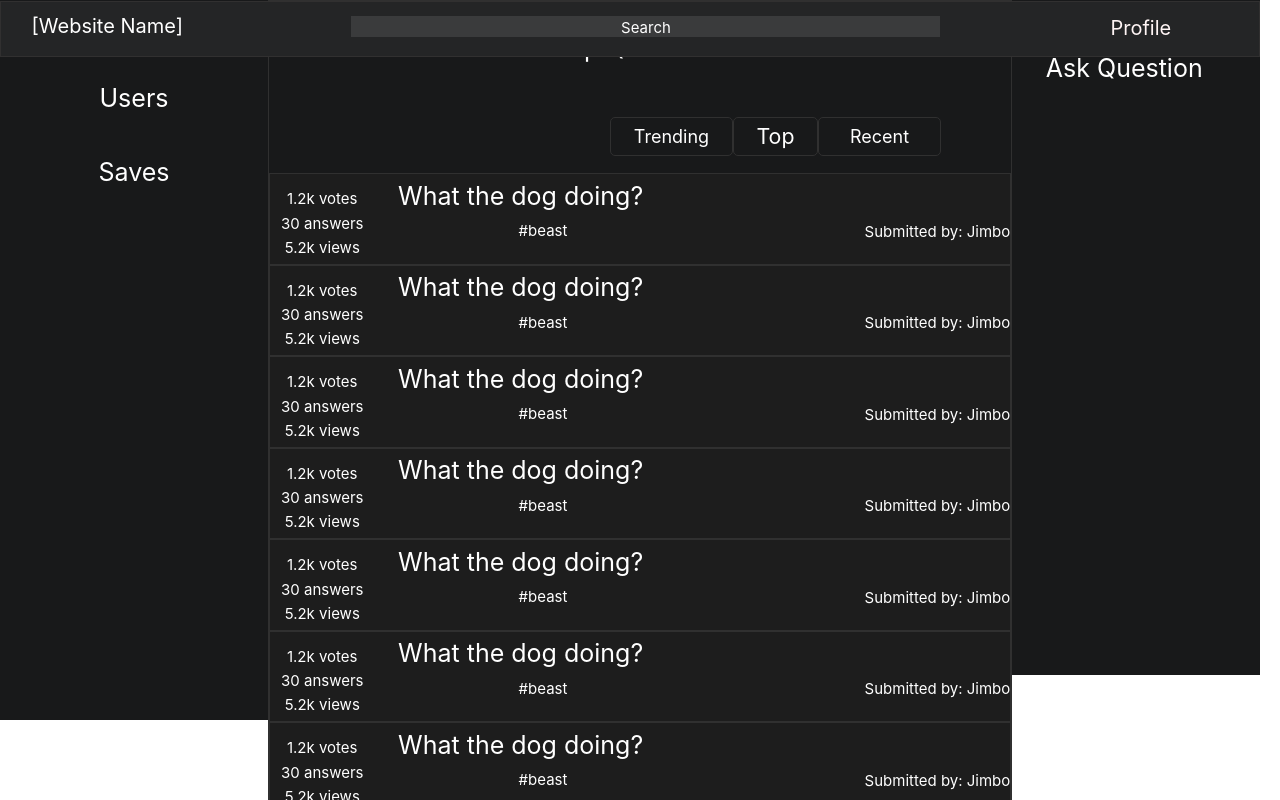
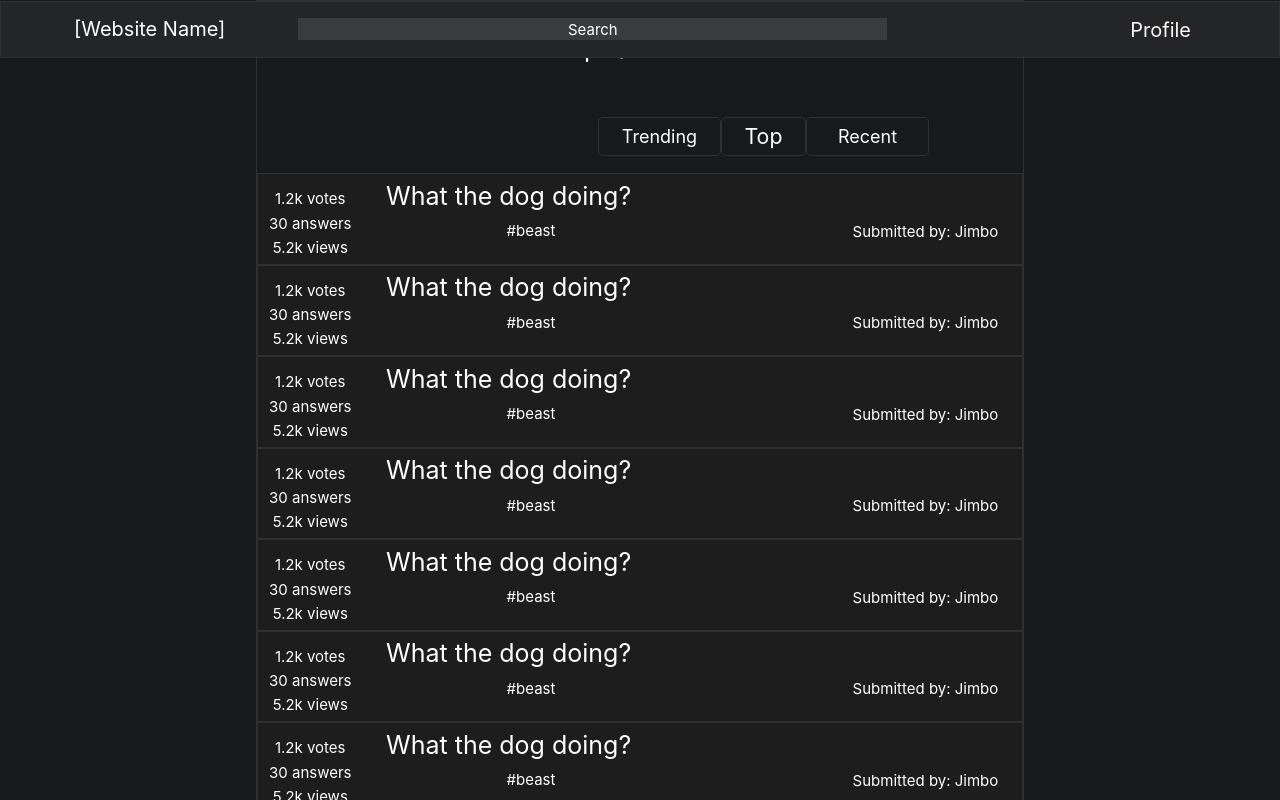
Before and after one commit to Scrappyz/QA-Sharing-Platform, a React (Create React App) app: page / in a window 1280 px wide. Built offline with nearby package versions, Linux system fonts and the light colour scheme.

Commit message:
Doing sidebar

```diff
--- a/src/views/components/Header/Header.css
+++ b/src/views/components/Header/Header.css
@@ -1,19 +1,17 @@
 header {
     box-sizing: border-box;
-    padding: 1.3rem 12.4rem 1.7rem 3.05rem;
-    width: 126rem;
-    height: 5.6rem;
+    width: 100%;
     position: absolute;
     left: 0;
     top: 0.1rem;
     display: flex;
     align-items: center;
+    justify-content: space-evenly;
     border: solid 0.1rem #313030;
     background-color: #242526;
 }
 
 header .website-name {
-    margin: 0rem 16.85rem 0.1rem 0rem;
     text-align: center;
     font-size: 2rem;
     font-weight: 400;
--- a/src/views/components/Header/Header.js
+++ b/src/views/components/Header/Header.js
@@ -7,7 +7,7 @@ function Header() {
 
     return (
         <header>
-            <p className="website-name">[Website Name]</p>
+            <div className="website-name">[Website Name]</div>
             <div className="search-bar">Search</div>
             <button className="profile" onClick={() => navigate("/profile")}>Profile</button>
         </header>
--- a/src/views/components/SidebarLeft/SidebarLeft.css
+++ b/src/views/components/Sidebar/Sidebar.css
@@ -1,8 +1,8 @@
-.sidebar-left-container {
+.sidebar-container {
     box-sizing: border-box;
     padding: 0;
-    width: 26.8rem;
-    height: 90vh;
+    width: 20%;
+    height: 100%;
     row-gap: 2.3rem;
     align-items: center;
     display: flex;
@@ -11,7 +11,7 @@
     flex-shrink: 0;
 }
 
-.sidebar-left-container .home-btn {
+.sidebar-container .home-btn {
     border: none;
     text-align: center;
     padding: 10px 150px;
@@ -25,12 +25,12 @@
     flex-shrink: 0;
 }
 
-.sidebar-left-container .home-btn:hover {
+.sidebar-container .home-btn:hover {
     background-color:#3a3b3c;
     transition: 0.2s;
 }
 
-.sidebar-left-container .users-btn {
+.sidebar-container .users-btn {
     border: none;
     text-align: center;
     padding: 10px 120px;
@@ -44,12 +44,12 @@
     flex-shrink: 0;
 }
 
-.sidebar-left-container .users-btn:hover {
+.sidebar-container .users-btn:hover {
     background-color:#3a3b3c;
     transition: 0.2s;
 }
 
-.sidebar-left-container .saves-btn {
+.sidebar-container .saves-btn {
     border: none;
     text-align: center;
     padding: 10px 120px;
@@ -63,7 +63,7 @@
     flex-shrink: 0;
 }
 
-.sidebar-left-container .saves-btn:hover {
+.sidebar-container .saves-btn:hover {
     background-color:#3a3b3c;
     transition: 0.2s;
 }
--- /dev/null
+++ b/src/views/components/Sidebar/Sidebar.js
@@ -0,0 +1,15 @@
+import React from "react";
+import { useNavigate } from "react-router-dom";
+import "./Sidebar.css";
+
+function Sidebar() {
+    const navigate = useNavigate();
+
+    return (
+        <div className="sidebar-container">
+
+        </div>
+    )
+}
+
+export default Sidebar;
--- a/src/views/components/SidebarLeft/SidebarLeft.js
+++ /dev/null
@@ -1,17 +0,0 @@
-import React from "react";
-import { useNavigate } from "react-router-dom";
-import "./SidebarLeft.css";
-
-function SidebarLeft() {
-    const navigate = useNavigate();
-
-    return (
-        <div className="sidebar-left-container">
-            <button className="home-btn" onClick={() => navigate("/")}>Home</button>
-            <button className="users-btn" onClick={() => navigate("/users")}>Users</button>
-            <button className="saves-btn" onClick={() => navigate("/saves")}>Saves</button>
-        </div>
-    )
-}
-
-export default SidebarLeft;
--- a/src/views/pages/Home/Home.css
+++ b/src/views/pages/Home/Home.css
@@ -34,6 +34,7 @@ body {
 
 .frame .main-container {
   width: 100%;
+  height: 100%;
   left: 0;
   top: 5.6rem;
   display: flex;
@@ -42,8 +43,7 @@ body {
 
 .frame .main-container .content-container {
   box-sizing: border-box;
-  padding-bottom: 4.5rem;
-  width: 74.4rem;
+  width: 60%;
   height: 100%;
   align-items: center;
   display: flex;
@@ -146,7 +146,7 @@ body {
 
 .frame .main-container .content-container .questions-container {
   width: 100%;
-  height: 90vh;
+  height: 100%;
   overflow: scroll;
   align-items: center;
   display: flex;
--- a/src/views/pages/Home/Home.js
+++ b/src/views/pages/Home/Home.js
@@ -2,7 +2,7 @@ import React from 'react';
 import { useNavigate } from "react-router-dom";
 import "./Home.css";
 import Header from "../../components/Header/Header.js";
-import SidebarLeft from '../../components/SidebarLeft/SidebarLeft.js';
+import Sidebar from '../../components/Sidebar/Sidebar.js';
 import Question from '../../components/Question/Question.js';
 
 function Home() {
@@ -12,7 +12,7 @@ function Home() {
         <div className="frame">
             <Header />
             <div className="main-container">
-                <SidebarLeft />
+                <Sidebar />
                 <div className="content-container">
                     <div className="menu-container">
                         <div className="top-questions">Top Questions</div>
@@ -33,9 +33,7 @@ function Home() {
                         <Question votes={1261} answers={30} views={5230} question="What the dog doing?" tags={["beast"]} submittedBy="Jimbo" />
                     </div>
                 </div>
-                <div className="sidebar-right-Mtm">
-                    <button className="ask-question" onClick={() => navigate("/askquestion")}>Ask Question</button>
-                </div>
+                <Sidebar />
             </div>
         </div>
     );
```
